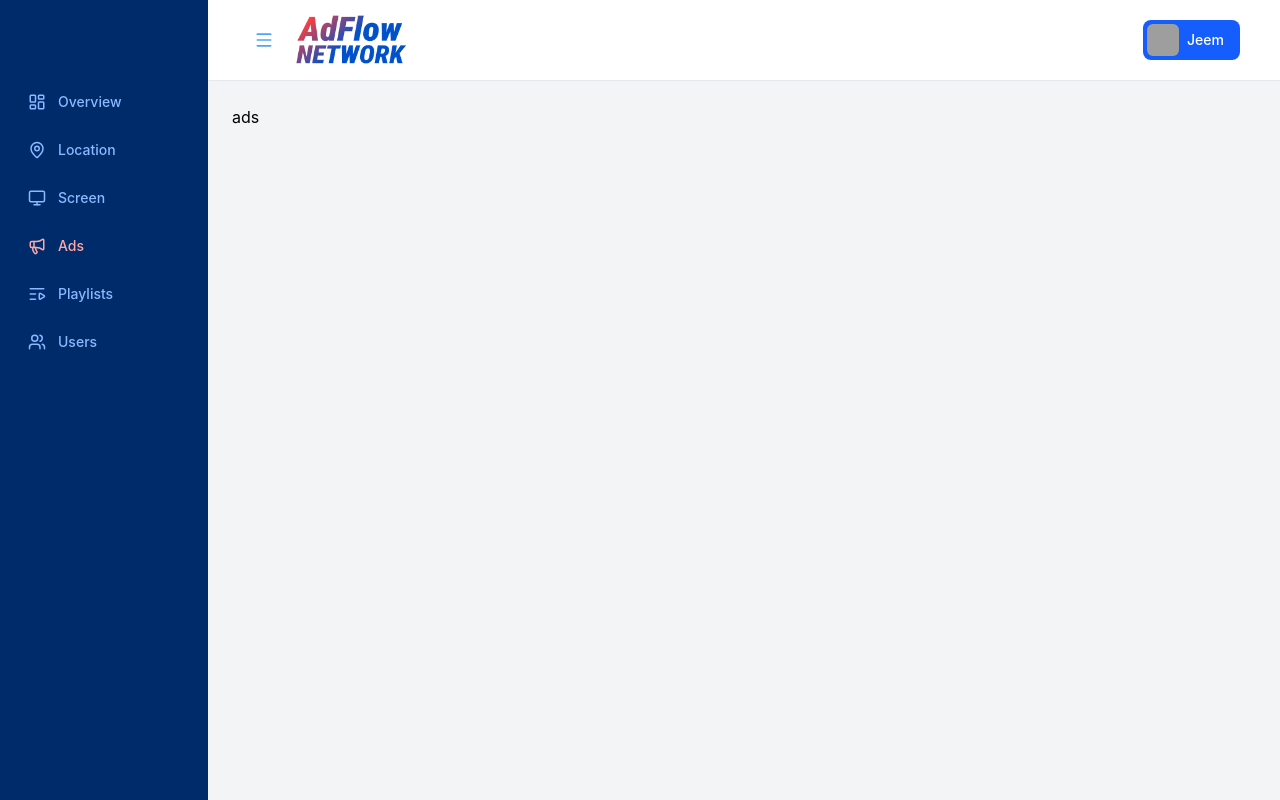
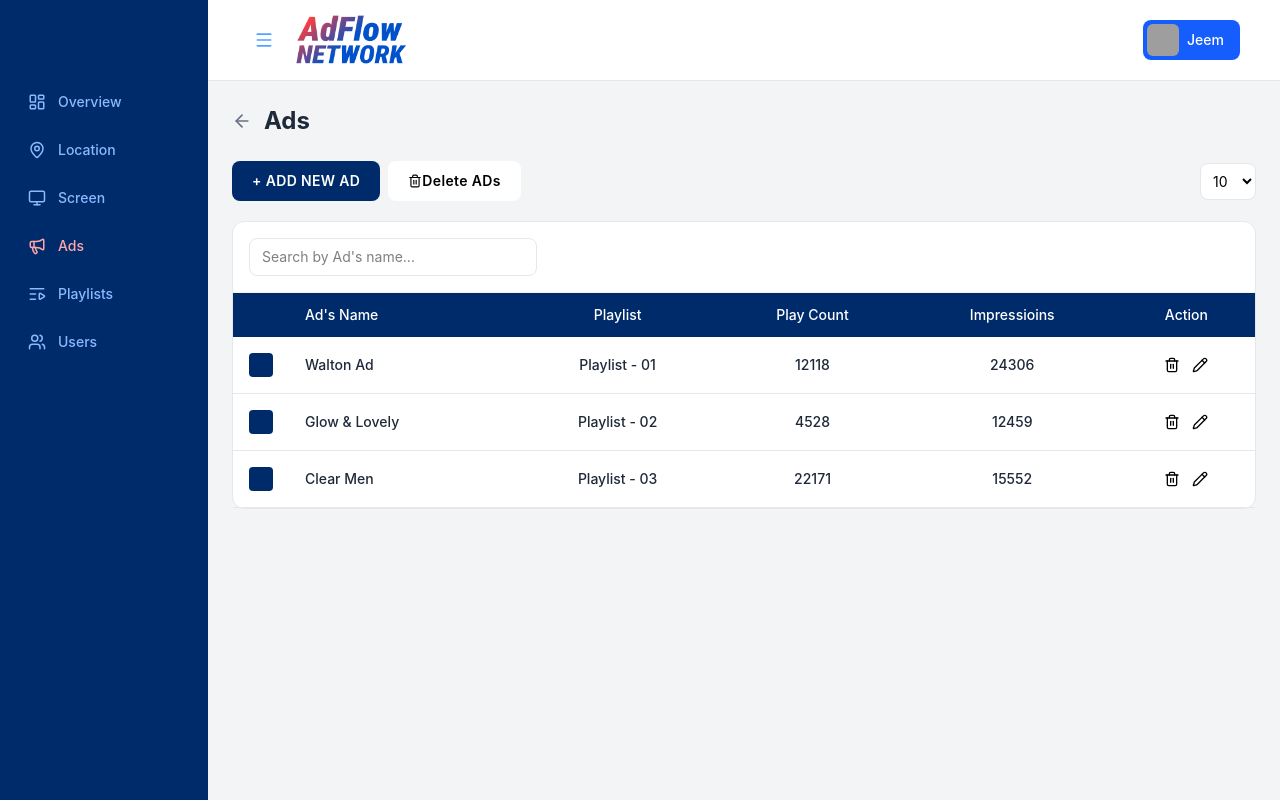
Before and after one commit to bushrajeem/AdFlow-Network-DOOH-Advertising-System, a React (Vite) app: page /admin/ads in a window 1280 px wide. Built offline with nearby package versions, Linux system fonts and the light colour scheme; grey boxes are pictures that could not be loaded.

Commit message:
feat: Added Ads table

```diff
--- a/src/pages/admin/AdsPage.jsx
+++ b/src/pages/admin/AdsPage.jsx
@@ -1,11 +1,173 @@
-import React from 'react'
+import { ArrowLeft, Pencil, Trash2 } from "lucide-react";
+import { useState } from "react";
+import { useNavigate } from "react-router-dom";
+
+// TODO: replace with API call GET /api/admin/ads
+const MOCK_Ads = [
+  {
+    id: 1,
+    name: "Walton Ad",
+    playlist: "Playlist - 01",
+    Play_Count: "12118",
+    impressions: "24306",
+  },
+  {
+    id: 2,
+    name: "Glow & Lovely",
+    playlist: "Playlist - 02",
+    Play_Count: "4528",
+    impressions: "12459",
+  },
+  {
+    id: 3,
+    name: "Clear Men",
+    playlist: "Playlist - 03",
+    Play_Count: "22171",
+    impressions: "15552",
+  },
+];
 
 function AdsPage() {
+  const navigate = useNavigate();
+  const [search, setSearch] = useState("");
+
+  // Filter table by search input
+  const filtered = MOCK_Ads.filter((s) =>
+    s.name.toLowerCase().includes(search.toLowerCase()),
+  );
+
+  // TODO: open modal or navigate to add Ads form
+  const handleAdd = () => console.log("Add Ads — POST /api/admin/ads");
+
+  // TODO: connect to DELETE /api/admin/ads/:id
+  const handleDelete = (id) => console.log("Delete Ads:", id);
+
+  // TODO: connect to PATCH /api/admin/ads/:id
+  const handleEdit = (id) => console.log("Edit Ads:", id);
+
   return (
     <div>
-      ads
+      {/* Page Header*/}
+      <div className="flex items-center gap-3 mb-6">
+        <button
+          onClick={() => navigate("/admin/dashboard")}
+          className="text-gray-500 hover:text-gray-800 transition-colors cursor-pointer"
+        >
+          <ArrowLeft size={20} />
+        </button>
+        <h1 className="text-2xl font-bold text-gray-800">Ads</h1>
+      </div>
+
+      {/*Action Row */}
+      <div className="flex items-center justify-between mb-5">
+        <span className="flex items-center gap-2">
+          <button
+            onClick={handleAdd}
+            className="bg-[#002B6B] hover:bg-blue-900 text-white text-sm font-semibold px-5 py-2.5 rounded-lg tracking-wide transition-colors"
+          >
+            + ADD NEW AD
+          </button>
+          <button
+            onClick={handleAdd}
+            className="bg-white hover:bg-red-500 hover:text-white text-black text-sm font-semibold px-5 py-2.5 rounded-lg tracking-wide transition-colors"
+          >
+            <span className="flex items-center">
+              <Trash2 size={14} /> Delete ADs
+            </span>
+          </button>
+        </span>
+
+        {/* TODO: connect to pagination logic */}
+        <select className="text-[14px] border bg-white border-gray-200 rounded-lg px-2 py-2 outline-none">
+          <option>10</option>
+          <option>25</option>
+          <option>50</option>
+        </select>
+      </div>
+
+      {/* Table Card*/}
+      <div className="bg-white rounded-xl border border-gray-200">
+        {/* Search */}
+        <div className="p-4 border-b border-gray-100">
+          <input
+            type="text"
+            placeholder="Search by Ad's name..."
+            value={search}
+            onChange={(e) => setSearch(e.target.value)}
+            className="border border-gray-200 rounded-lg px-3 py-2 text-sm w-72 outline-none focus:ring-2 focus:ring-blue-300"
+          />
+        </div>
+
+        {/* Table */}
+        <table className="w-full text-sm">
+          <thead>
+            <tr style={{ backgroundColor: "#002B6B" }} className="text-white">
+              <th className="w-12 px-4 py-3" />
+              <th className="px-4 py-3 text-left font-medium">Ad's Name</th>
+              <th className="px-4 py-3 text-center font-medium">Playlist</th>
+              <th className="px-4 py-3 text-center font-medium">Play Count</th>
+              <th className="px-4 py-3 text-center font-medium">
+                Impressioins
+              </th>
+              <th className="px-4 py-3 text-center font-medium">Action</th>
+            </tr>
+          </thead>
+          <tbody>
+            {filtered.length === 0 ? (
+              <tr>
+                <td colSpan={6} className="text-center py-8 text-gray-400">
+                  No Ads found
+                </td>
+              </tr>
+            ) : (
+              filtered.map((ads) => (
+                <tr
+                  key={ads.id}
+                  className="border-b border-gray-200 hover:bg-gray-50 transition-colors"
+                >
+                  {/* Ads color indicator */}
+                  <td className="px-4 py-4">
+                    <div className="w-6 h-6 rounded-sm bg-[#002B6B]" />
+                  </td>
+
+                  <td className="px-4 py-4 font-medium text-gray-800">
+                    {ads.name}
+                  </td>
+                  <td className="px-4 py-4 font-medium text-gray-800 text-center ">
+                    {ads.playlist}
+                  </td>
+                  <td className="px-4 py-4 font-medium text-gray-800 text-center hover:text-red-500">
+                    {ads.Play_Count}
+                  </td>
+                  <td className="px-4 py-4 font-medium text-gray-800 text-center hover:text-red-500">
+                    {ads.impressions}
+                  </td>
+
+                  {/* Actions */}
+                  <td className="px-4 py-4">
+                    <div className="flex items-center justify-center gap-3">
+                      <button
+                        onClick={() => handleDelete(screen.id)}
+                        className="hover:text-red-500 transition-colors"
+                      >
+                        <Trash2 size={16} />
+                      </button>
+                      <button
+                        onClick={() => handleEdit(screen.id)}
+                        className="hover:text-blue-600 transition-colors"
+                      >
+                        <Pencil size={16} />
+                      </button>
+                    </div>
+                  </td>
+                </tr>
+              ))
+            )}
+          </tbody>
+        </table>
+      </div>
     </div>
-  )
+  );
 }
 
-export default AdsPage
+export default AdsPage;
```
